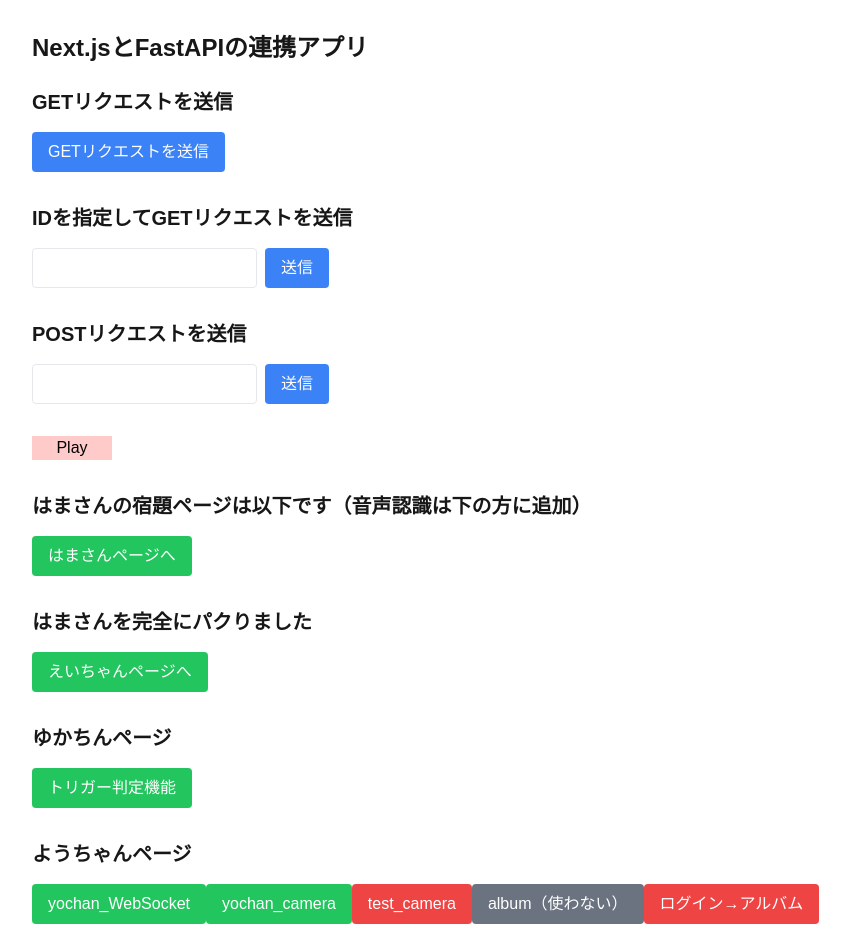
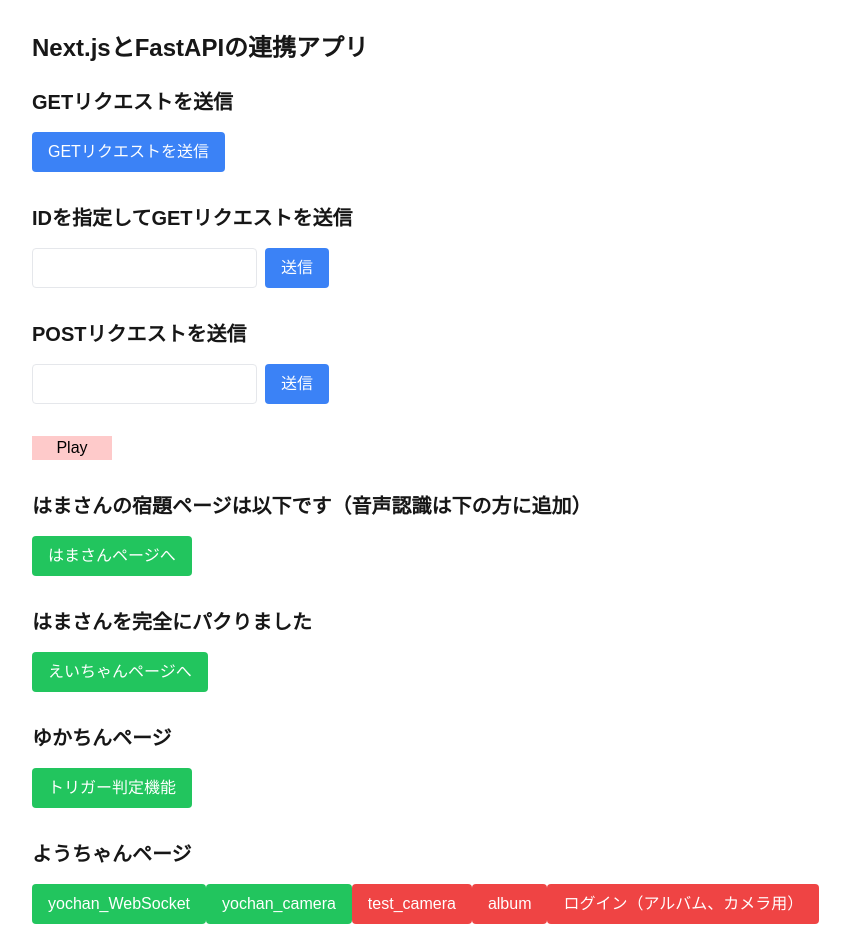
Before and after one commit to yochanchan/LifeCube_front, a Next.js app: page / in a window 1280 px wide. Shown: the top 952 px of the page, without its empty margins (0-850 px from the left). Built offline with nearby package versions, Linux system fonts and the light colour scheme.

Commit message:
ログインできた～～

```diff
--- a/src/app/login/page.tsx
+++ b/src/app/login/page.tsx
@@ -55,8 +55,8 @@
         throw new Error(msg);
       }
 
-      // 成功 → /album へ
-      router.push("/album");
+      // 成功 → /トップページ へ
+      router.push("/");
     } catch (e: any) {
       setErr(e?.message ?? String(e));
     } finally {
--- a/src/app/page.jsx
+++ b/src/app/page.jsx
@@ -181,16 +181,16 @@
           </Link>
           <Link href="/album">
             <button
-              className="bg-gray-500 hover:bg-gray-600 text-white px-4 py-2 rounded"
+              className="bg-red-500 hover:bg-red-600 text-white px-4 py-2 rounded"
             >
-              album（使わない）
+              album
             </button>
           </Link>
           <Link href="/login">
             <button
               className="bg-red-500 hover:bg-red-600 text-white px-4 py-2 rounded"
             >
-              ログイン→アルバム
+              ログイン（アルバム、カメラ用）
             </button>
           </Link>
         </section>
--- a/src/app/test_camera/page.tsx
+++ b/src/app/test_camera/page.tsx
@@ -22,6 +22,7 @@
 
   const res = await fetch(`${API_BASE}/api/pictures`, {
     method: 'POST',
+    credentials: "include", // ← Cookie を受け取る/送るのに必須
     body: fd,
   });
   if (!res.ok) {
```
